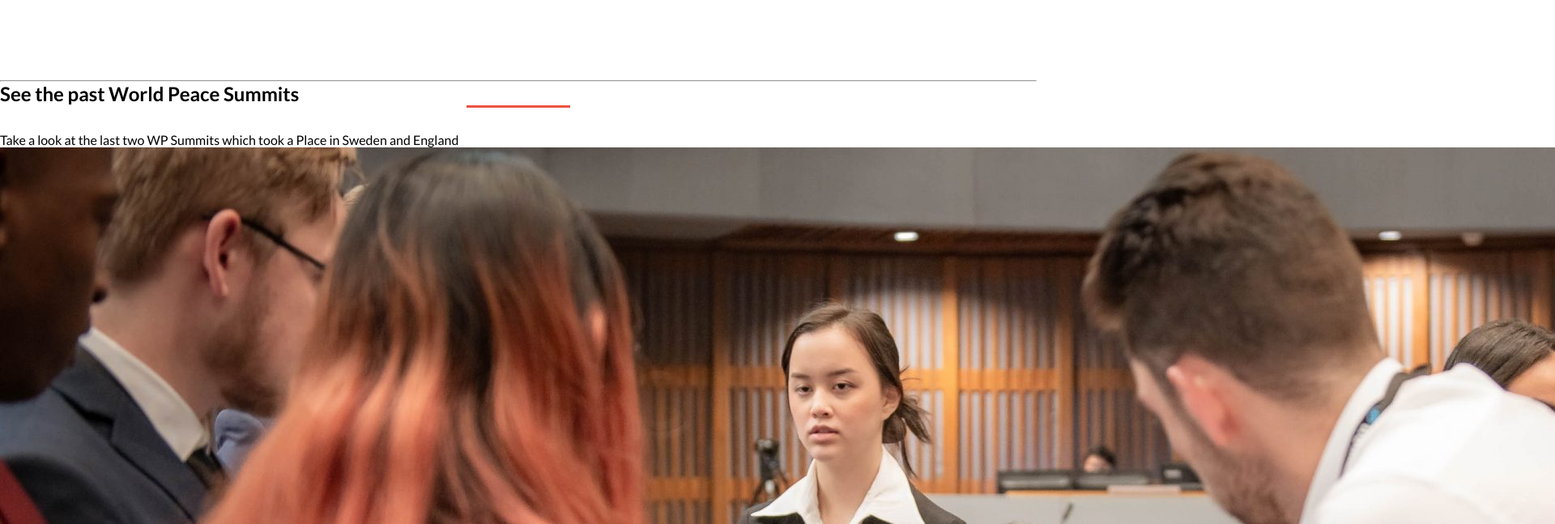
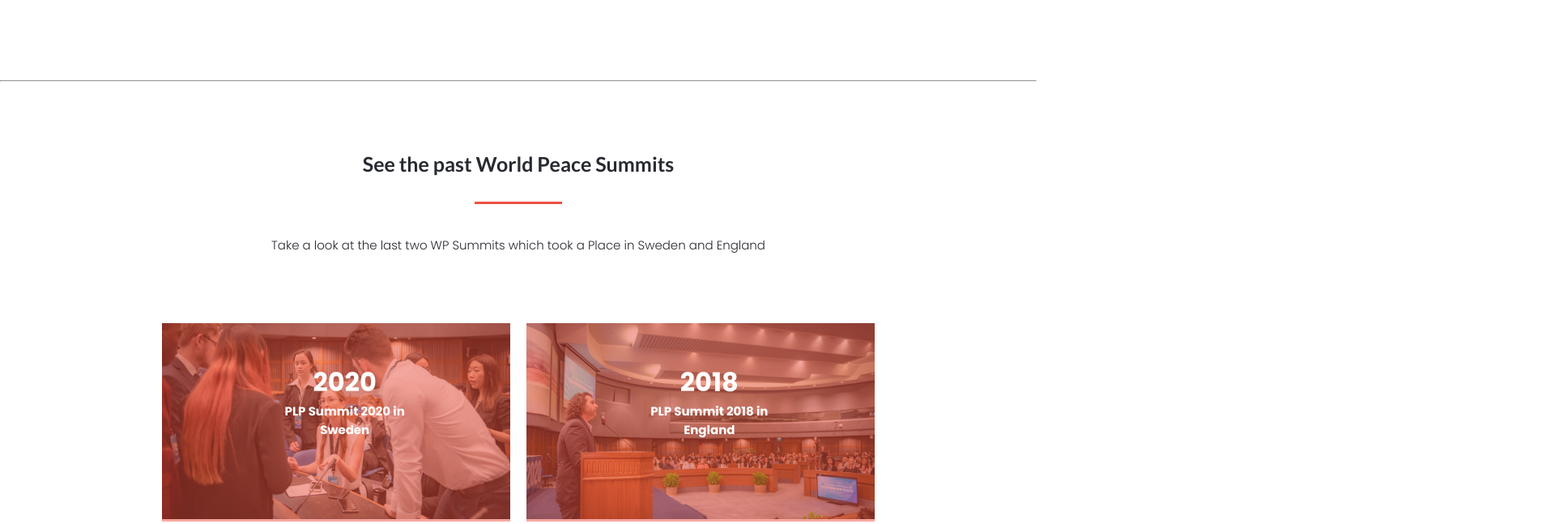
Before and after one commit to ndayishimiyeeric/wps-summit-landingpage, a website: page about.html in a window 1280 px wide. Shown: the part 1294-1941 px from the top of the page at 81% size, 1920 px wide, since content can reach past the window. Drawn offline with Linux system fonts and the light colour scheme.

Commit message:
Style desktop version about past

```diff
--- a/sass/_desktop.scss
+++ b/sass/_desktop.scss
@@ -324,4 +324,79 @@
   .about-desc-img img {
     padding: 10%;
   }
+
+  .about-past {
+    margin: auto;
+    text-align: center;
+    padding: 0 8% 8% 8%;
+  }
+
+  .about-past h2 {
+    font-family: $primary-font;
+    font-size: 25px;
+    font-weight: 600;
+    color: $primary-black;
+    padding: 8% 8% 3% 8%;
+  }
+
+  .about-past p {
+    text-align: center;
+    font-size: 15px;
+    font-family: $secondary-font;
+    font-weight: 300;
+    color: $primary-black;
+    line-height: 20px;
+    padding: 1% 8% 8% 8%;
+  }
+
+  .past-summits {
+    display: flex;
+    flex-direction: row;
+    justify-content: center;
+    gap: 20px;
+  }
+
+  .past-summit {
+    width: 40%;
+    height: 70%;
+    position: relative;
+    img {
+      width: 100%;
+    }
+  }
+
+  .past-summit::after {
+    content: "";
+    position: absolute;
+    top: 0;
+    right: 0;
+    bottom: 0;
+    left: 0;
+    background: $primary-red;
+    opacity: 50%;
+  }
+
+  .summit-text {
+    position: absolute;
+    top: 20%;
+    text-align: center;
+    display: flex;
+    flex-direction: column;
+    gap: 1%;
+    padding: 0 25% 2% 30%;
+    z-index: 99;
+    span {
+      color: $primary-white;
+      font-size: 32px;
+      font-family: $secondary-font;
+      font-weight: 700;
+    }
+
+    small {
+      color: $primary-white;
+      font-size: 15px;
+      font-family: $secondary-font;
+      font-weight: 700;
+    }
+  }
 }
```
Also changed, not shown: css/style.css.
